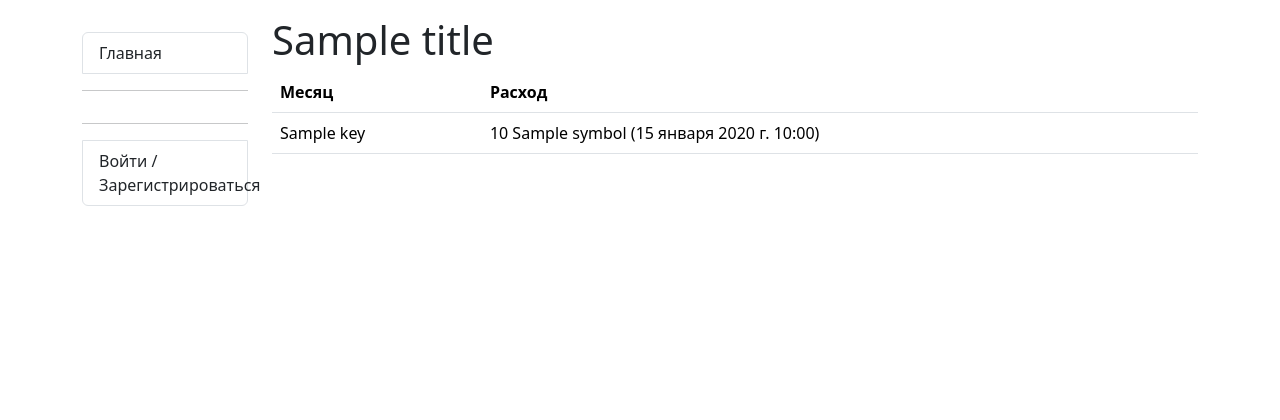
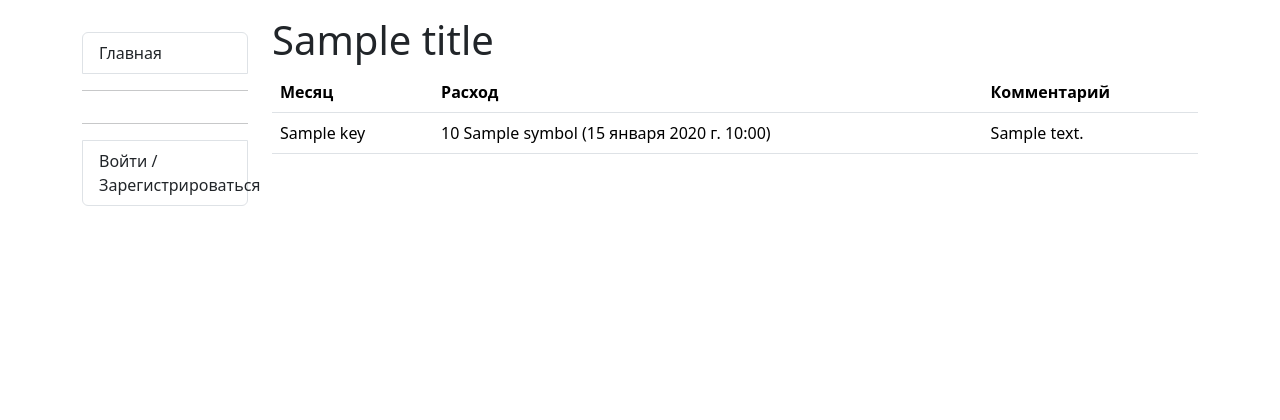
Before and after one commit to psamodurov13/crm_offices, a Django app: template crm_offices/crm/templates/crm/rent_page.html in a window 1280 px wide. Shown: the top 420 px of the page. Run offline with Django 5.2, Linux system fonts and the light colour scheme; tables that the repository leaves empty hold one stand-in row (values such as "Sample post"); the template is opened without the code that fills it: values that come from a table or form of the project are taken from there, most other values are stand-ins (such as "Sample title", 1, 10 or a date in 2020); parts of the project's set-up code (start-up, migrations or seed data) failed here and were passed over; some libraries are stand-ins or nearby versions.

Commit message:
added comment column to table on rent page

```diff
--- a/crm_offices/crm/forms.py
+++ b/crm_offices/crm/forms.py
@@ -32,6 +32,7 @@ class AddRentPaymentForm(forms.Form):
     period = forms.DateField(label='Оплата за период', widget=forms.DateInput())
     date = forms.DateField(label='Дата платежа', widget=forms.DateInput(), initial=datetime.datetime.today())
     amount = forms.IntegerField(label='Сумма', widget=forms.TextInput())
+    comment = forms.Field(label='Комментарий', widget=forms.TextInput())
     if not migrations:
         currency = forms.ChoiceField(
             label='Валюта',
--- a/crm_offices/crm/templates/crm/rent_page.html
+++ b/crm_offices/crm/templates/crm/rent_page.html
@@ -11,6 +11,7 @@
       <tr>
         <th>Месяц</th>
         <th>Расход</th>
+        <th>Комментарий</th>
       </tr>
     </thead>
     <tbody>
@@ -22,6 +23,7 @@
                 <td rowspan="{{ value|length }}">{{ key }}</td>
               {% endif %}
               <td>{{ item.amount }} {{ item.currency.symbol }} ({{ item.date }})</td>
+              <td>{{ item.comment }}</td>
             </tr>
           {% endfor %}
         {% else %}
@@ -29,6 +31,7 @@
           <td>{{ key }}</td>
           {% if value %}
           <td>{{ value.0.amount }} {{ value.0.currency.symbol }} ({{ value.0.date }})</td>
+          <td>{{ value.0.comment }}</td>
           {% else %}
           <td>
             {% if request.user.is_superuser %}
@@ -37,6 +40,7 @@
             -
             {% endif %}
           </td>
+          <td></td>
           {% endif %}
         </tr>
         {% endif %}
--- a/crm_offices/crm/views.py
+++ b/crm_offices/crm/views.py
@@ -273,6 +273,7 @@ def rent_page(request):
                 currency=Currency.objects.get(id=form_data['currency']),
                 office=Offices.objects.get(slug=current_office),
                 expense_type=ExpensesTypes.objects.get(name='Аренда'),
+                comment=form_data['comment'],
             )
             logger.info(f'NEW EXPENSE WAS CREATED - {new_rent_payment}')
             messages.success(request, 'Новый платеж по аренде добавлен')
```
